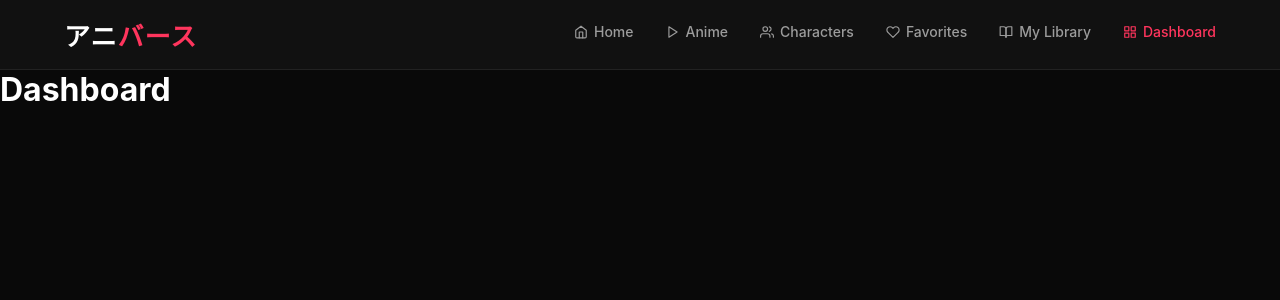
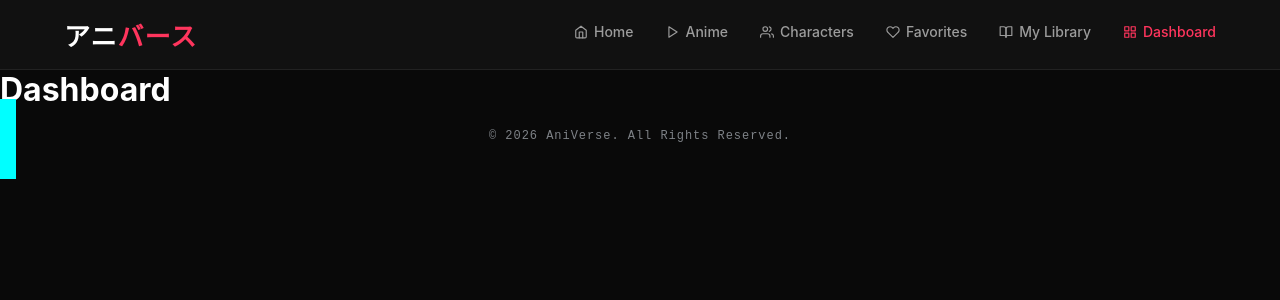
Before and after one commit to Hibaboudiaj/AniVerse---Application-React-connect-e-aux-APIs, a React (Vite) app: page /dashboard in a window 1280 px wide. Shown: the top 300 px of the page. Built offline with nearby package versions, Linux system fonts and the light colour scheme.

Commit message:
Fouter done

```diff
--- a/src/App.jsx
+++ b/src/App.jsx
@@ -1,6 +1,8 @@
 import { Routes, Route } from "react-router-dom";
 
 import Header from "./components/Header/Header";
+import Fouter from "./components/Fouter/Fouter";
+
 import Home from "./pages/Home";
 
 function App() {
@@ -9,13 +11,15 @@ function App() {
       <Header />
 
       <Routes>
-        <Route path="/" element={<Home/>} />
+        <Route path="/" element={<Home />} />
         <Route path="/anime" element={<h1>Anime</h1>} />
         <Route path="/characters" element={<h1>Characters</h1>} />
         <Route path="/favorites" element={<h1>Favorites</h1>} />
         <Route path="/my-library" element={<h1>My Library</h1>} />
         <Route path="/dashboard" element={<h1>Dashboard</h1>} />
       </Routes>
+
+      <Fouter />
     </>
   );
 }
--- /dev/null
+++ b/src/components/Fouter/Fouter.jsx
@@ -0,0 +1,10 @@
+import styles from "./Fouter.module.css"
+
+function Fouter (){
+    return(
+        <fouter className={styles.footer}>
+            <p>© 2026 AniVerse. All Rights Reserved.</p>
+        </fouter>
+    )
+}
+export default Fouter;
--- /dev/null
+++ b/src/components/Fouter/Fouter.module.css
@@ -0,0 +1,20 @@
+.footer {
+  padding: 1rem 1rem;
+  text-align: center;
+
+  background-color: aqua;
+
+  color: #7e8287;
+
+  font-size: 0.75rem;
+
+  font-family: "JetBrains Mono", monospace;
+
+  letter-spacing: 0.08em;
+
+  backdrop-filter: blur(8px);
+}
+
+.footer p {
+  margin: 0;
+}
```
